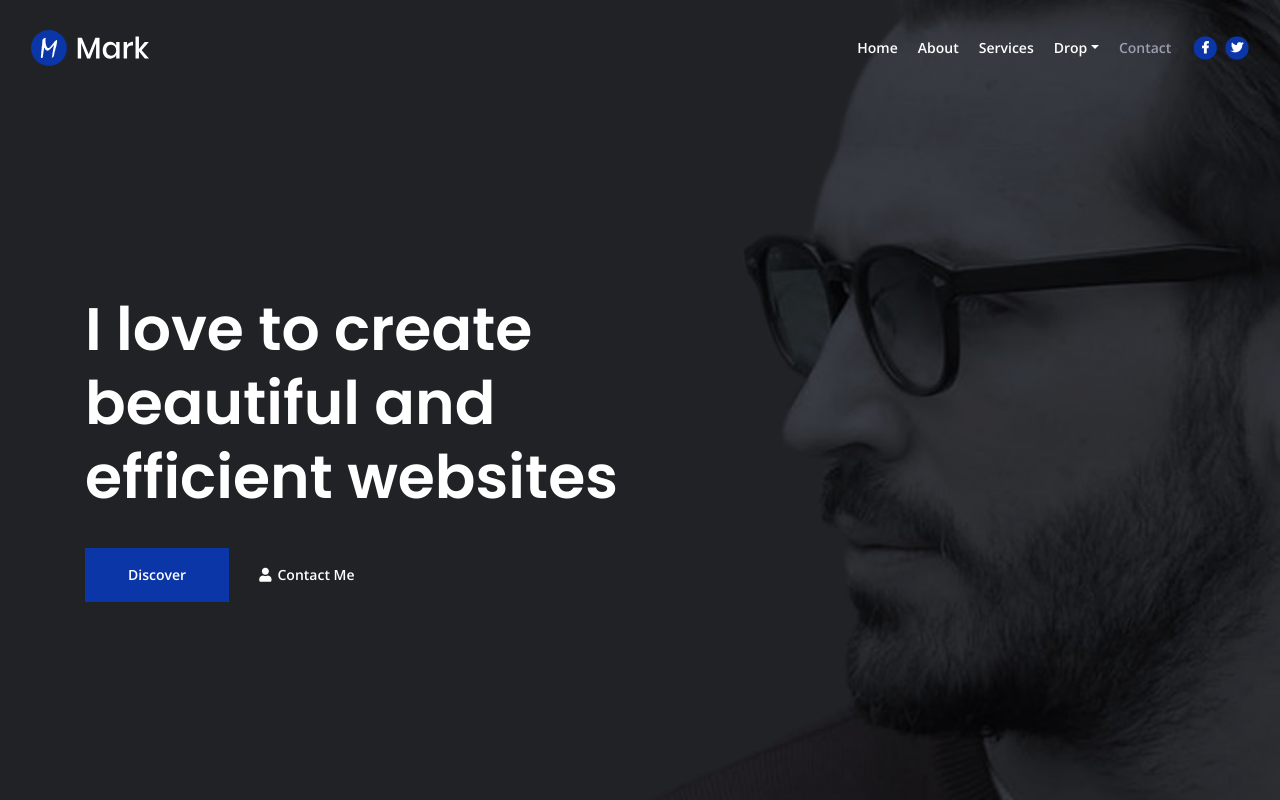
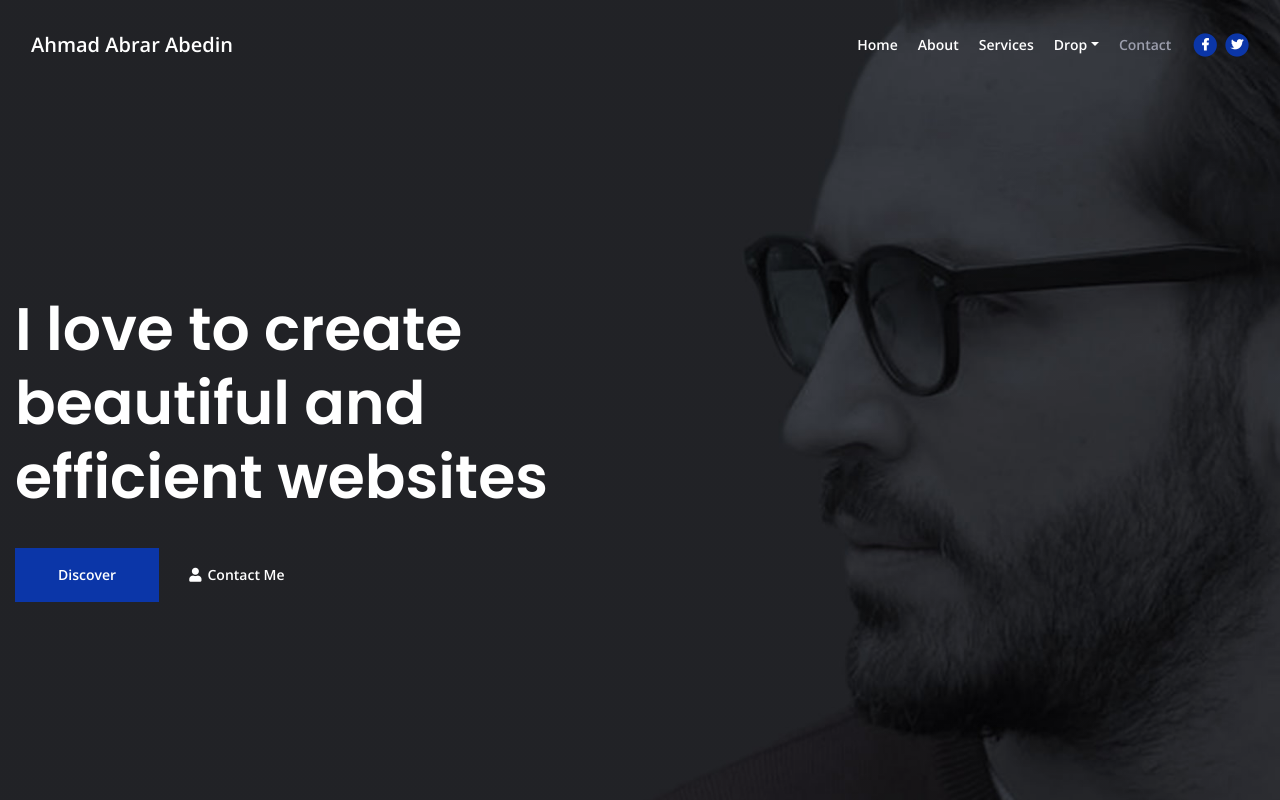
Before and after one commit to abrarabedin001/Portfolio, a website: page index.html in a window 1280 px wide. Shown: the top 800 px of the page. Drawn offline with nearby package versions, Linux system fonts and the light colour scheme.

Commit message:
added tailwind

```diff
--- a/css/styles.css
+++ b/css/styles.css
@@ -1,5 +1,7 @@
 /* Description: Master CSS file */
-
+@tailwind base;
+@tailwind components;
+@tailwind utilities;
 /*****************************************
 Table Of Contents:
 - General Styles
--- a/index.html
+++ b/index.html
@@ -26,7 +26,7 @@
     <link href="css/bootstrap.css" rel="stylesheet">
     <link href="css/fontawesome-all.css" rel="stylesheet">
 	<link href="css/styles.css" rel="stylesheet">
-
+	<link href="/dist/output.css" rel="stylesheet">
 	<!-- Favicon  -->
     <link rel="icon" href="images/favicon.png">
 </head>
@@ -37,7 +37,8 @@
         <div class="container">
 
             <!-- Image Logo -->
-            <a class="navbar-brand logo-image" href="index.html"><img src="images/logo.svg" alt="alternative"></a>
+            <!-- <img src="images/logo.svg" alt="alternative"> -->
+            <a class="navbar-brand logo-image no-underline" href="index.html">Ahmad Abrar Abedin</a>
 
             <!-- Text Logo - Use this if you don't have a graphic logo -->
             <!-- <a class="navbar-brand logo-text page-scroll" href="index.html">Mark</a> -->
--- /dev/null
+++ b/package.json
@@ -0,0 +1,5 @@
+{
+  "devDependencies": {
+    "tailwindcss": "^3.4.0"
+  }
+}
--- /dev/null
+++ b/tailwind.config.js
@@ -0,0 +1,8 @@
+/** @type {import('tailwindcss').Config} */
+module.exports = {
+  content: ["./**/*.{html,js}"],
+  theme: {
+    extend: {},
+  },
+  plugins: [],
+}
```
Also changed, not shown: dist/output.css (added), 2 other files.
